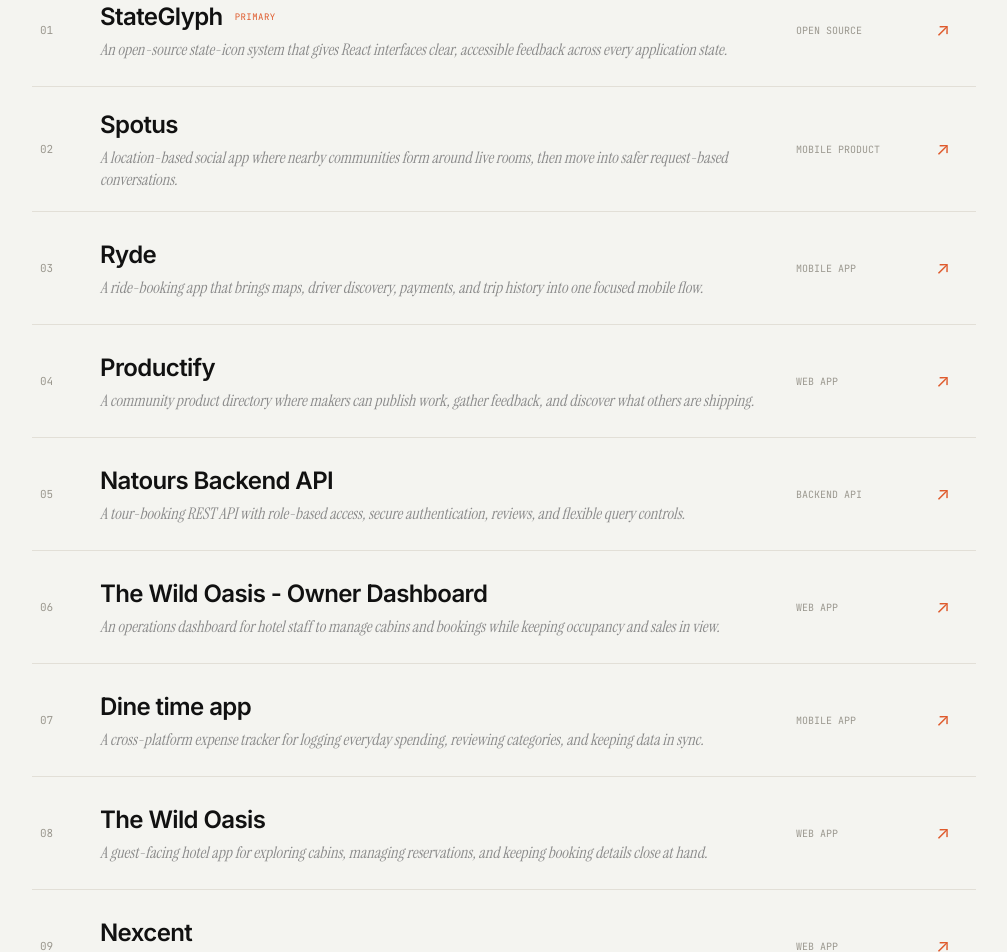
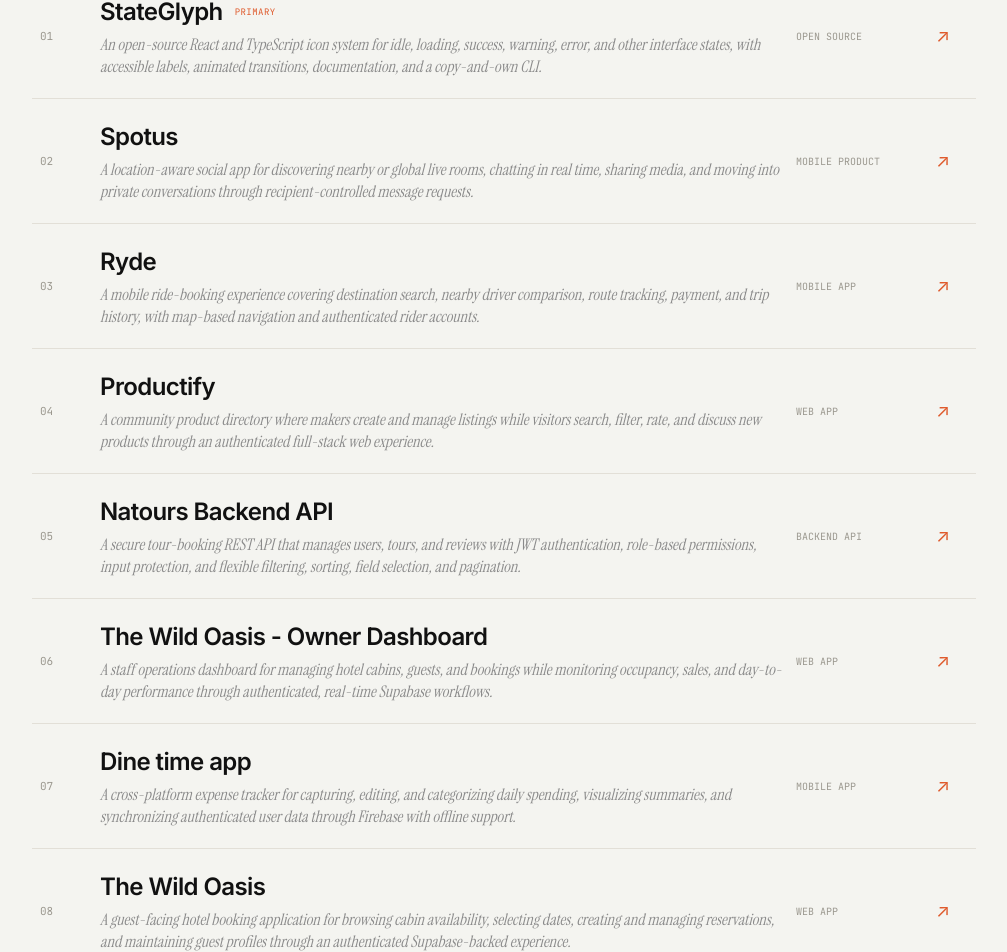
Before and after one commit to kamalhara/portfolioV2.0, a Next.js app: page /project in a window 1280 px wide. Shown: the part 673-1625 px from the top of the page, without its empty margins (136-1143 px from the left). Built offline with nearby package versions, Linux system fonts and the light colour scheme; no server answers.

Commit message:
content: expand project descriptions

```diff
--- a/app/data/project.js
+++ b/app/data/project.js
@@ -5,7 +5,7 @@
     frontEnd: "React, TypeScript, Lucide",
     backEnd: "Core definitions, CLI, Next.js documentation",
     description:
-      "An open-source state-icon system that gives React interfaces clear, accessible feedback across every application state.",
+      "An open-source React and TypeScript icon system for idle, loading, success, warning, error, and other interface states, with accessible labels, animated transitions, documentation, and a copy-and-own CLI.",
     technologies: "React · TypeScript · Lucide · Next.js · CLI",
     overview:
       "StateGlyph groups related interface states behind one typed React component, so actions can move from idle or loading to success, warning, error, and other outcomes without scattered icon logic. The project pairs animated transitions with reduced-motion support, accessibility guidance, per-icon state previews and usage examples, a copy-and-own CLI, and framework-independent icon definitions.",
@@ -32,7 +32,7 @@
     frontEnd: "React Native, Expo Router, NativeWind",
     backEnd: "Express, Firebase Firestore, Trigger.dev",
     description:
-      "A location-based social app where nearby communities form around live rooms, then move into safer request-based conversations.",
+      "A location-aware social app for discovering nearby or global live rooms, chatting in real time, sharing media, and moving into private conversations through recipient-controlled message requests.",
     technologies:
       "React Native · Expo · Firebase · Clerk · Express · Cloudinary · Trigger.dev",
     overview:
@@ -63,7 +63,7 @@
     frontEnd: "React Native , Expo , NativeWind",
     backEnd: "Node.js, Express, PostgreSQL",
     description:
-      "A ride-booking app that brings maps, driver discovery, payments, and trip history into one focused mobile flow.",
+      "A mobile ride-booking experience covering destination search, nearby driver comparison, route tracking, payment, and trip history, with map-based navigation and authenticated rider accounts.",
     technologies: "React Native · Expo  · Apple Maps · PostgreSQL · CLerk ",
     overview:
       "Ryde follows a trip from pickup search to payment. Riders can find a destination, compare nearby drivers, book a car, follow the route, and review past trips without leaving the app.",
@@ -93,7 +93,7 @@
     frontEnd: "React.js, Next.js 16, Tailwind CSS 4 ",
     backEnd: "Express 5, Drizzle, PostgreSQL",
     description:
-      "A community product directory where makers can publish work, gather feedback, and discover what others are shipping.",
+      "A community product directory where makers create and manage listings while visitors search, filter, rate, and discuss new products through an authenticated full-stack web experience.",
     technologies:
       "Next.js 16 · Tailwind CSS 4 · Clerk · Express 5 · Drizzle · PostgreSQL",
     overview:
@@ -119,7 +119,7 @@
     frontEnd: null,
     backEnd: "Node.js, Express, MongoDB",
     description:
-      "A tour-booking REST API with role-based access, secure authentication, reviews, and flexible query controls.",
+      "A secure tour-booking REST API that manages users, tours, and reviews with JWT authentication, role-based permissions, input protection, and flexible filtering, sorting, field selection, and pagination.",
     technologies: "Node.js · Express · MongoDB · JWT",
     overview:
       "Natours is the API layer for a tour marketplace. It covers accounts, permissions, tours, reviews, and the query features a catalogue needs, including filtering, sorting, field selection, and pagination.",
@@ -145,7 +145,7 @@
     frontEnd: "Next.js, Supabase, Tailwind CSS",
     backEnd: "Supabase,",
     description:
-      "An operations dashboard for hotel staff to manage cabins and bookings while keeping occupancy and sales in view.",
+      "A staff operations dashboard for managing hotel cabins, guests, and bookings while monitoring occupancy, sales, and day-to-day performance through authenticated, real-time Supabase workflows.",
     technologies: "Next.js · Supabase · Tailwind CSS",
     overview:
       "This staff-facing dashboard turns day-to-day hotel operations into a clear set of workflows. The team can update cabins and bookings, check occupancy, and review sales without jumping between separate tools.",
@@ -171,7 +171,7 @@
     frontEnd: "React Native , Expo , NativeWind",
     backEnd: null,
     description:
-      "A cross-platform expense tracker for logging everyday spending, reviewing categories, and keeping data in sync.",
+      "A cross-platform expense tracker for capturing, editing, and categorizing daily spending, visualizing summaries, and synchronizing authenticated user data through Firebase with offline support.",
     technologies: "React Native · Expo · Firebase · NativeWind",
     overview:
       "Dine Time keeps routine expense tracking quick on a phone. Entries are organized by category, summaries make spending patterns visible, and Firebase keeps the same data available across sessions.",
@@ -201,7 +201,7 @@
     frontEnd: "Next.js, Supabase, Tailwind CSS",
     backEnd: "Supabase, PostgreSQL",
     description:
-      "A guest-facing hotel app for exploring cabins, managing reservations, and keeping booking details close at hand.",
+      "A guest-facing hotel booking application for browsing cabin availability, selecting dates, creating and managing reservations, and maintaining guest profiles through an authenticated Supabase-backed experience.",
     technologies: "Next.js · Supabase · Tailwind CSS",
     overview:
       "The Wild Oasis is the guest side of the hotel experience. Visitors can compare cabins, choose dates, manage a reservation, and keep their profile details current through a straightforward booking flow.",
@@ -225,7 +225,7 @@
     frontEnd: "Next.js, Tailwind CSS",
     backEnd: null,
     description:
-      "A compact authentication interface exploring responsive layout, validation states, and accessible form patterns.",
+      "A responsive authentication interface focused on accessible sign-up and login flows, clear validation and error feedback, keyboard-friendly form controls, and consistent behavior across device sizes.",
     technologies: "Next.js · Tailwind CSS",
     overview:
       "Nexcent is a focused study in authentication UI. It handles the small but important details around layout, validation, error feedback, and keyboard-friendly form controls across screen sizes.",
@@ -250,7 +250,7 @@
     frontEnd: "Vite, React",
     backEnd: null,
     description:
-      "A travel log that pairs an interactive map with a personal record of cities, dates, and notes from the road.",
+      "A React travel journal that combines an interactive map with a personal city list, travel dates, and notes, helping users record visited places and revisit the context of each trip.",
     technologies: "Vite · React",
     overview:
       "World Wise turns visited cities into a personal map. Selecting a place reveals its date and notes, while the city list makes it easy to move through an expanding travel history.",
```
